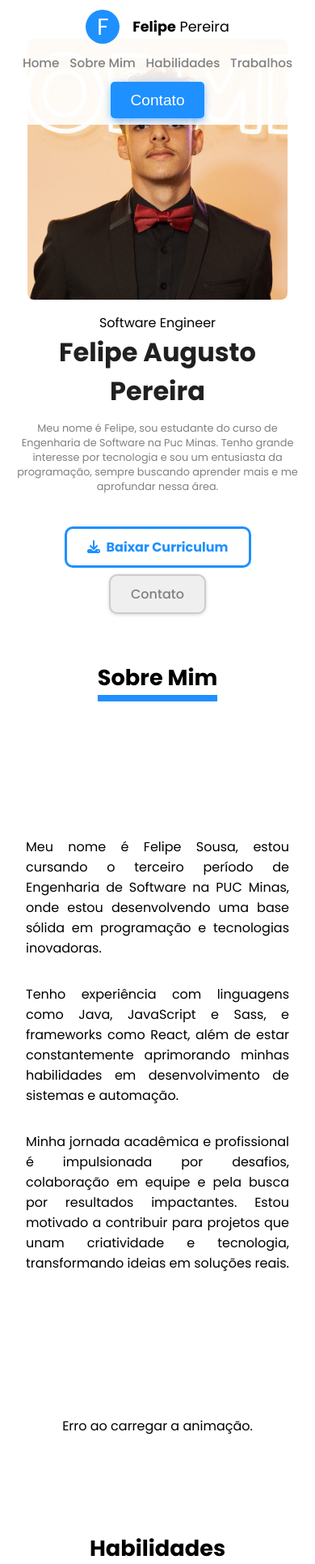
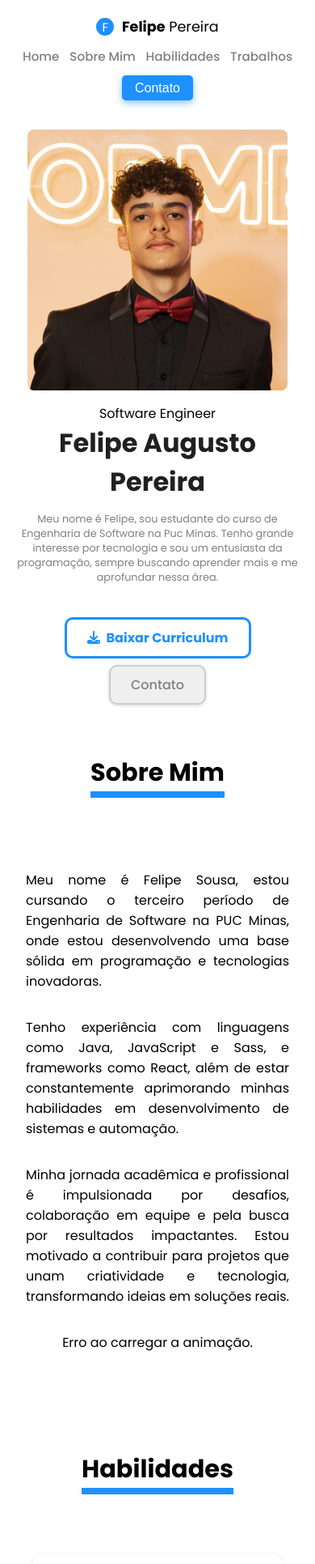
Before and after one commit to felipeaps46/Portifolio, a React (Vite) app in the folder Portifolio/: page / in a window 390 px wide. Shown: the top 1931 px of the page at 81% size. Built offline with nearby package versions, Linux system fonts and the light colour scheme; no server answers.

Commit message:
Correções na responsividade

```diff
--- a/Portifolio/src/components/Button/styles.module.scss
+++ b/Portifolio/src/components/Button/styles.module.scss
@@ -22,3 +22,10 @@
         padding-right: 0.6rem;
     }
 }
+
+@media (max-width: 480px) {
+    .btn{
+        padding: 0.4rem 1rem;
+        font-size: 1rem;
+    }
+}
--- a/Portifolio/src/components/Forms/styles.module.scss
+++ b/Portifolio/src/components/Forms/styles.module.scss
@@ -3,6 +3,7 @@
     display: flex;
     flex-direction: column;
     align-items: center;
+    justify-content: start;
 
     .contatoContent {
         width: 100%;
--- a/Portifolio/src/components/NavBar/styles.module.scss
+++ b/Portifolio/src/components/NavBar/styles.module.scss
@@ -176,6 +176,18 @@
 
     .leftMenu {
       justify-content: center;
+      margin: 0;
+      gap: 0.1rem;
+
+      .icon{
+        width: 22px;
+        height: 22px;
+        font-size: 0.95rem;
+      }
+
+      .nameTitle{
+        font-family: 1rem;
+      }
 
       .nameTitle {
         font-size: 1.1rem;
@@ -189,6 +201,7 @@
       .linkText {
         font-size: 0.95rem;
       }
+
     }
   }
 }
--- a/Portifolio/src/pages/Home.tsx
+++ b/Portifolio/src/pages/Home.tsx
@@ -124,7 +124,7 @@ export default function Home() {
         </div>
         <div className={styles.secaoContato_Content}>
             <div className={styles.secaoContato_Esquerda} data-aos="fade-right">
-                <h2 className={styles.titulo}>Felipe Pereira</h2>
+
                 <div className={styles.contatoEmailContainer} data-aos="fade-up">
                     <FontAwesomeIcon icon={faEnvelope} className={styles.icon} />
                     <p>Email: felipeaps0918@gmail.com</p>
@@ -137,9 +137,10 @@ export default function Home() {
                     <Button label="Enviar Mensagem" icon={faWhatsapp} />
                 </div>
             </div>
+            {/*
             <div className={styles.secaoContato_Direita} data-aos="fade-left">
                 <Forms></Forms>
-            </div>
+            </div>*/}
         </div>
     </section>
 </div>
--- a/Portifolio/src/styles/home.module.scss
+++ b/Portifolio/src/styles/home.module.scss
@@ -206,6 +206,7 @@
 
         .secaoContato_Content {
             display: flex;
+
             flex-direction: row;
             flex-wrap: wrap;
             max-width: 1200px;
@@ -214,13 +215,19 @@
             gap: 2rem;
             width: 100%;
             padding: 5rem;
+            padding-top: 3rem;
 
             .secaoContato_Esquerda {
-                width: 45%;
+                width: 100%;
                 display: flex;
                 flex-direction: column;
+                align-items: center;
                 justify-content: flex-start;
                 gap: 1rem;
+
+                p{
+                    font-size: 1.5rem;
+                }
 
                 .titulo {
                     color: #202020;
@@ -277,7 +284,7 @@
 
 
 
-@media only screen and (max-width: 1440px){
+@media only screen and (max-width: 1440px) {
     .secaoSobre {
         .secaoSobre_Content {
             padding: 0rem 2rem;
@@ -303,7 +310,7 @@
         padding: 0 3rem;
 
         .secaoInicial {
-            margin-top: 10rem;
+            padding-top: 2rem;
             height: 60vh;
             flex-direction: column;
             height: auto;
@@ -378,9 +385,8 @@
 
                 gap: 4rem;
 
-                .secaoContato_Esquerda,
-                .secaoContato_Direita {
-                    width: 45%;
+                .secaoContato_Esquerda {
+                    width: 100%;
                 }
 
                 .secaoContato_Esquerda {
@@ -423,6 +429,7 @@
         padding: 0 2rem;
 
         .secaoInicial {
+            padding-top: 7rem;
             flex-direction: column;
             margin-top: 4rem;
             height: auto;
@@ -472,6 +479,7 @@
                 display: flex;
                 flex-direction: column;
                 padding: 1rem;
+                gap: 0;
 
                 .secaoSobre_Esquerda,
                 .secaoSobre_Direita {
@@ -480,8 +488,12 @@
                     text-align: justify;
                 }
 
+                .secaoSobre_Esquerda{
+                    padding: 0 !important;
+                }
+
                 .secaoSobre_Direita {
-                    margin-top: 1rem;
+                    margin-top: 0rem;
                 }
             }
         }
@@ -503,16 +515,10 @@
 
 
                 .secaoContato_Esquerda {
-                    width: 50%;
+                    width: 100%;
                     padding: 0;
                     text-align: center;
 
-                }
-
-                .secaoContato_Esquerda {
-                    width: 50%;
-                    padding: 0;
-                    text-align: center;
 
                     .contatoEmailContainer,
                     .contatoTelefoneContainer {
@@ -600,18 +606,35 @@
         }
 
         .secaoContato {
+            width: 100%;
+
             .secaoContato_Content {
+                width: 100%;
                 padding: 2rem 1rem;
                 gap: 5rem;
 
                 .secaoContato_Esquerda {
+                    width: 100%;
                     display: flex;
                     text-align: center;
+
+                    p{
+                        font-size: 0.9rem;
+                    }
 
                     .contatoEmailContainer,
                     .contatoTelefoneContainer {
                         justify-content: center;
+                        white-space: nowrap;
                     }
+
+                    .titulo {
+                        font-size: 1.5rem;
+                    }
+                }
+
+                .secaoContato_Direita {
+                    width: 100%;
                 }
             }
         }
@@ -621,7 +644,7 @@
         margin-top: 10%;
 
         .titulo {
-            font-size: 1.7rem;
+            font-size: 1.9rem;
         }
     }
 }
```
Also changed, not shown: Portifolio/src/hooks/useScrolled.ts (line endings or trailing spaces).
